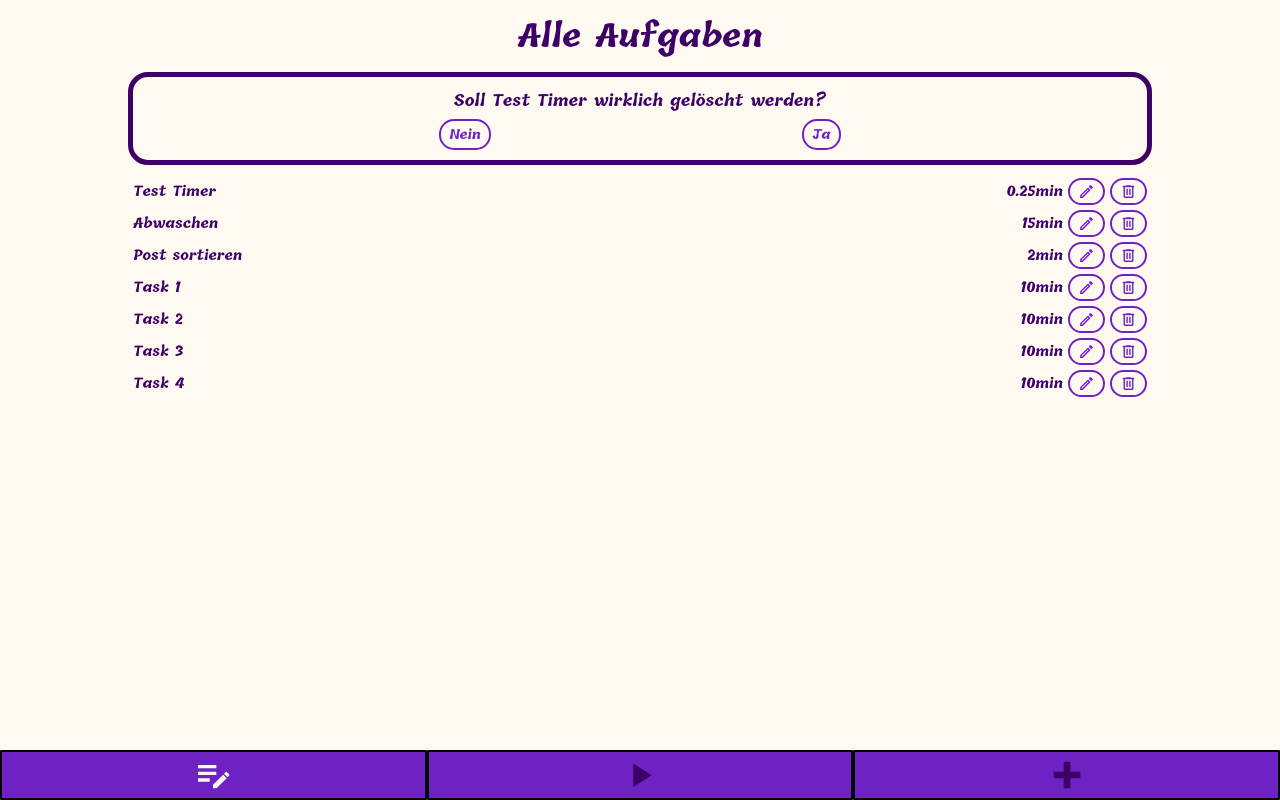
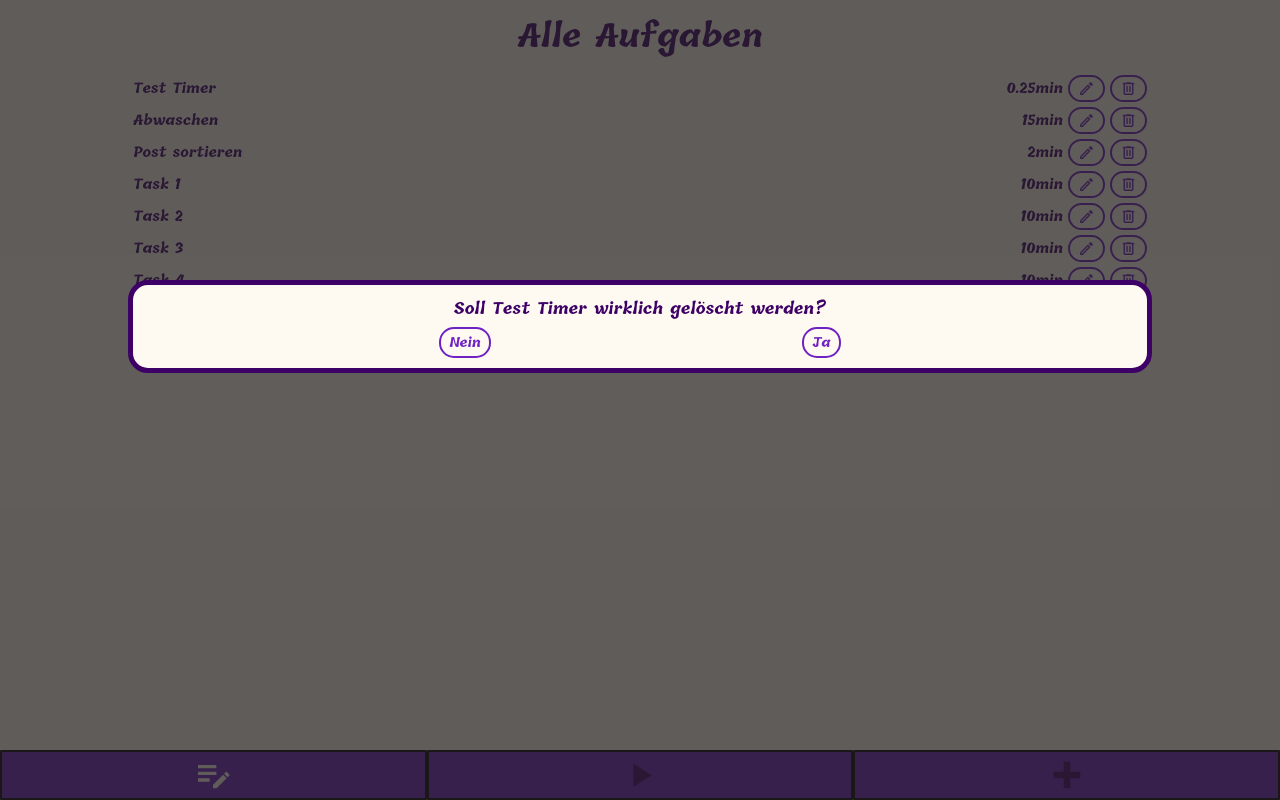
Before and after one commit to A11yship/capstone-project, a Next.js app: page /task-list in a window 1280 px wide. Both pictures are taken after a click on the button 1128 px from the left and 88 px from the top of the page. Built offline with nearby package versions, Linux system fonts and the light colour scheme.

Commit message:
Add wrapper container

```diff
--- a/src/components/Modal/Modal.js
+++ b/src/components/Modal/Modal.js
@@ -1,10 +1,11 @@
 import Button from '../Button/Button';
 import StyledButtonContainer from '../ButtonContainer/StyledButtonContainer';
 
-import {StyledModal, StyledModalText} from './StyledModal';
+import {StyledModal, StyledModalText, StyledModalWrapper} from './StyledModal';
 
 export default function Modal({text, onCancel, onSubmit}) {
 	return (
+		<StyledModalWrapper>
 			<StyledModal>
 				<StyledModalText>{text}</StyledModalText>
 				<StyledButtonContainer>
@@ -12,5 +13,6 @@ export default function Modal({text, onCancel, onSubmit}) {
 					<Button onClick={onSubmit}>Ja</Button>
 				</StyledButtonContainer>
 			</StyledModal>
+		</StyledModalWrapper>
 	);
 }
--- a/src/components/Modal/StyledModal.js
+++ b/src/components/Modal/StyledModal.js
@@ -1,18 +1,33 @@
 import styled from 'styled-components';
+
+const StyledModalWrapper = styled.div`
+	display: flex;
+	position: absolute;
+	z-index: 10;
+	top: 0;
+	left: 0;
+	flex-direction: column;
+	align-items: center;
+	width: 100vw;
+	height: 100vh;
+	background: rgb(35 32 32 / 72%);
+`;
 
 const StyledModal = styled.section`
 	display: flex;
 	flex-direction: column;
 	align-items: center;
 	width: 80vw;
+	margin-top: 35vh;
 	padding: 10px;
 	gap: 5px;
 	border: 5px solid var(--dark-color);
 	border-radius: 20px;
+	background-color: var(--light-color);
 `;
 
 const StyledModalText = styled.p`
 	text-align: center;
 `;
 
-export {StyledModal, StyledModalText};
+export {StyledModalWrapper, StyledModal, StyledModalText};
```
Lines whose indentation alone changed are shown as unchanged.
